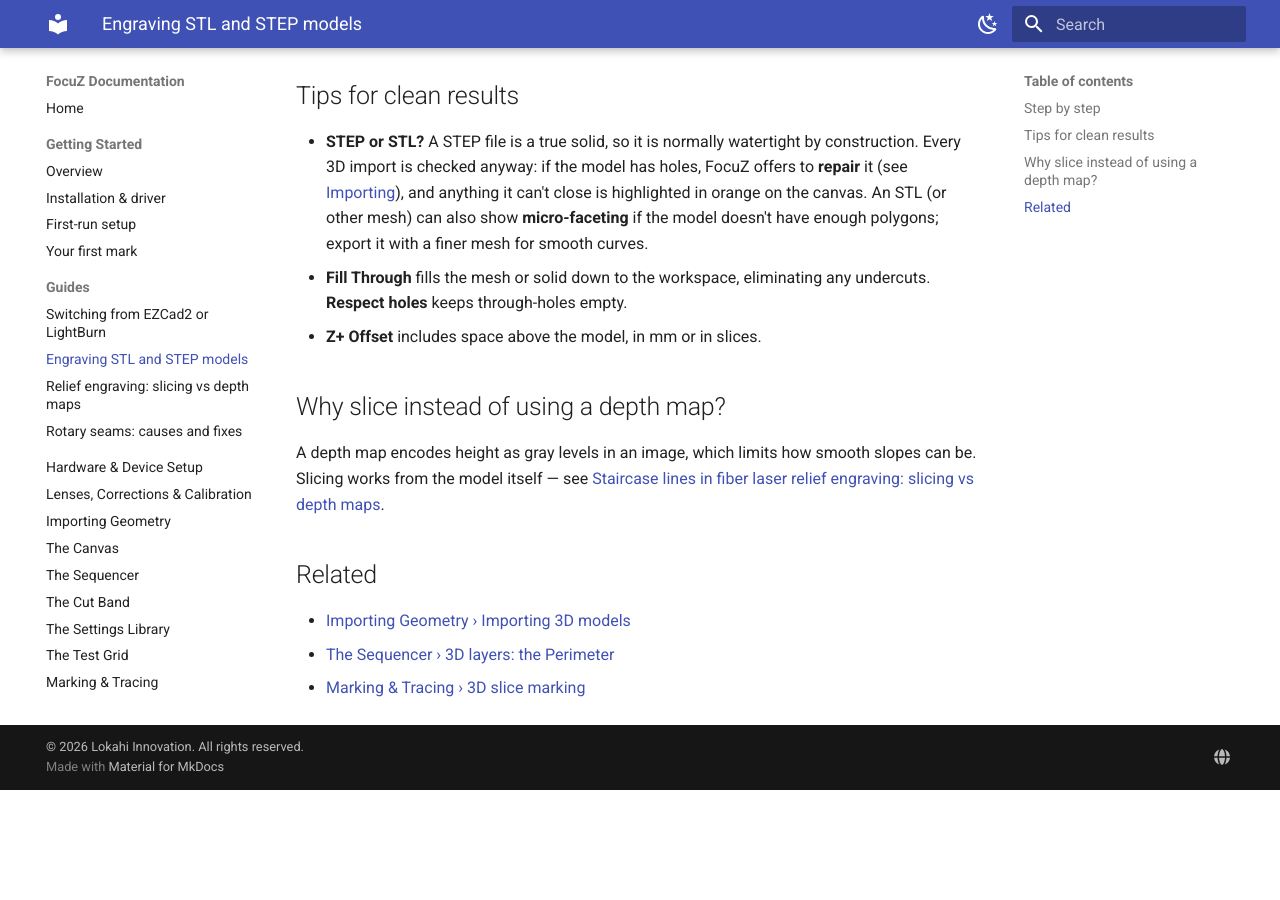
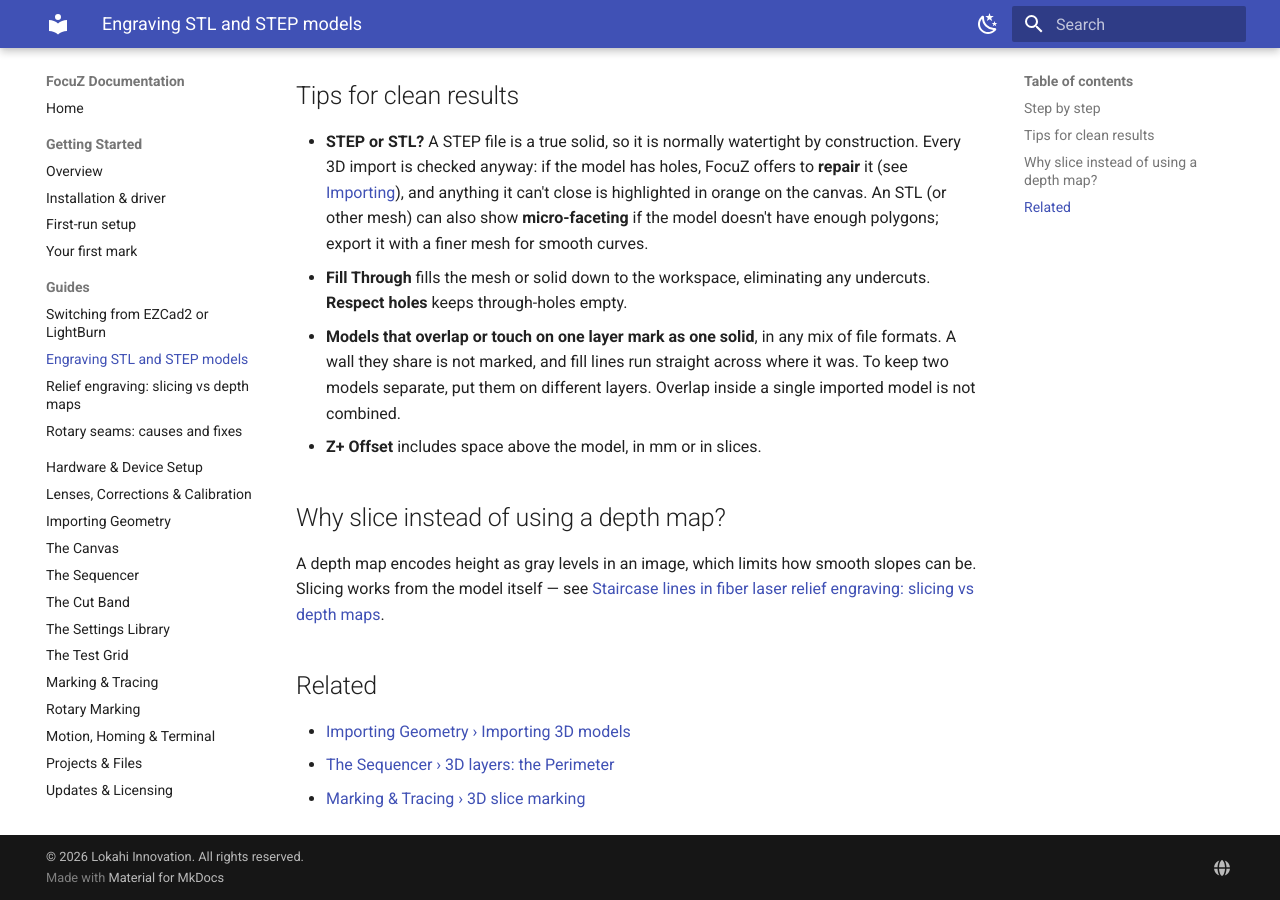
Before and after one commit to Lokahi-Shop/focuz-docs, an MkDocs documentation site: the page built from docs/guides/engraving-stl-step-models.md, in a window 1280 px wide and 900 px high, scrolled down 852 px. Built offline with MkDocs 1.6.1 and Material for MkDocs 9.7.7, drawn with Linux system fonts in a browser that asks for light colours; before the commit the page ends 1642 px from its top, so only the background shows below that.

Commit message:
Models that overlap or touch on one layer mark as one solid
Co-Authored-By: Claude Opus 5.5 <noreply@anthropic.com>

```diff
--- a/docs/guides/engraving-stl-step-models.md
+++ b/docs/guides/engraving-stl-step-models.md
@@ -36,6 +36,9 @@ one after another, so the laser removes material in the shape of the model — n
   it with a finer mesh for smooth curves.
 - **Fill Through** fills the mesh or solid down to the workspace, eliminating any undercuts.
   **Respect holes** keeps through-holes empty.
+- **Models that overlap or touch on one layer mark as one solid**, in any mix of file formats. A wall they
+  share is not marked, and fill lines run straight across where it was. To keep two models separate, put
+  them on different layers. Overlap inside a single imported model is not combined.
 - **Z+ Offset** includes space above the model, in mm or in slices.
 
 ## Why slice instead of using a depth map?
```
